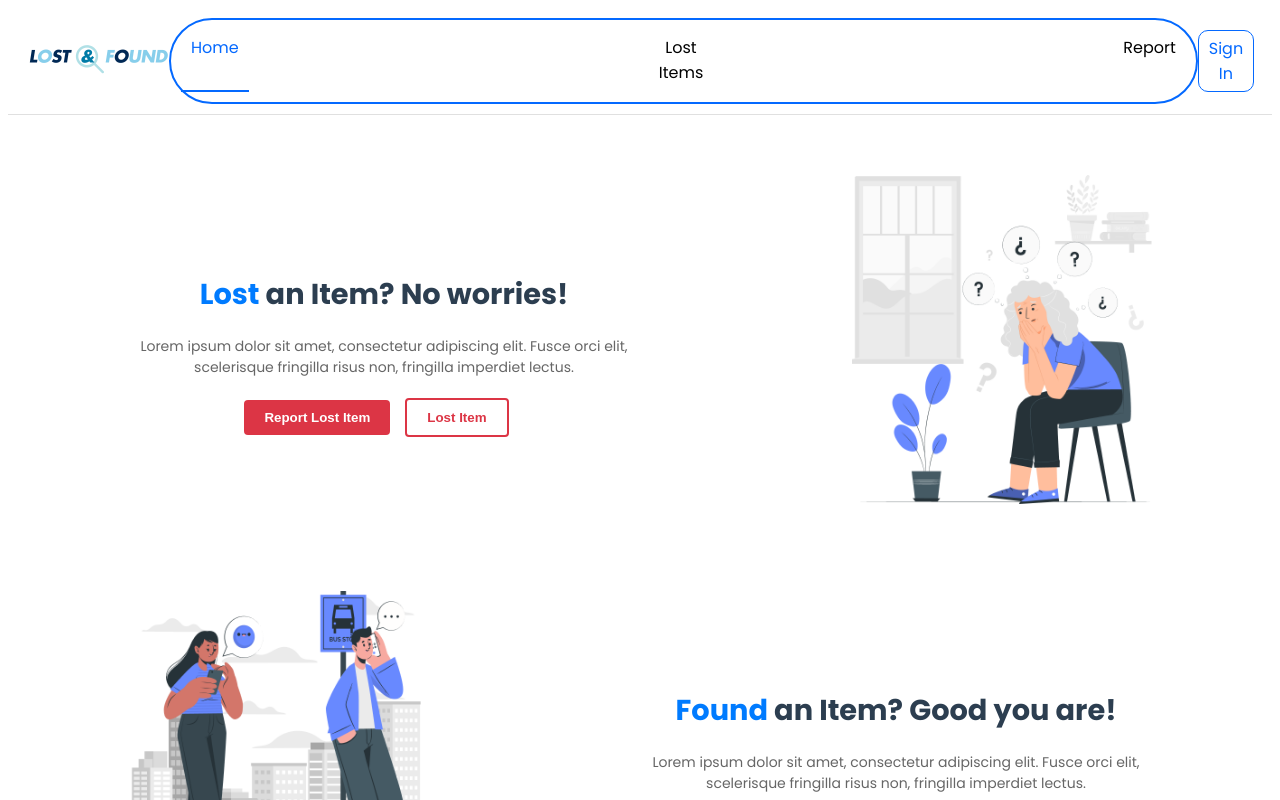
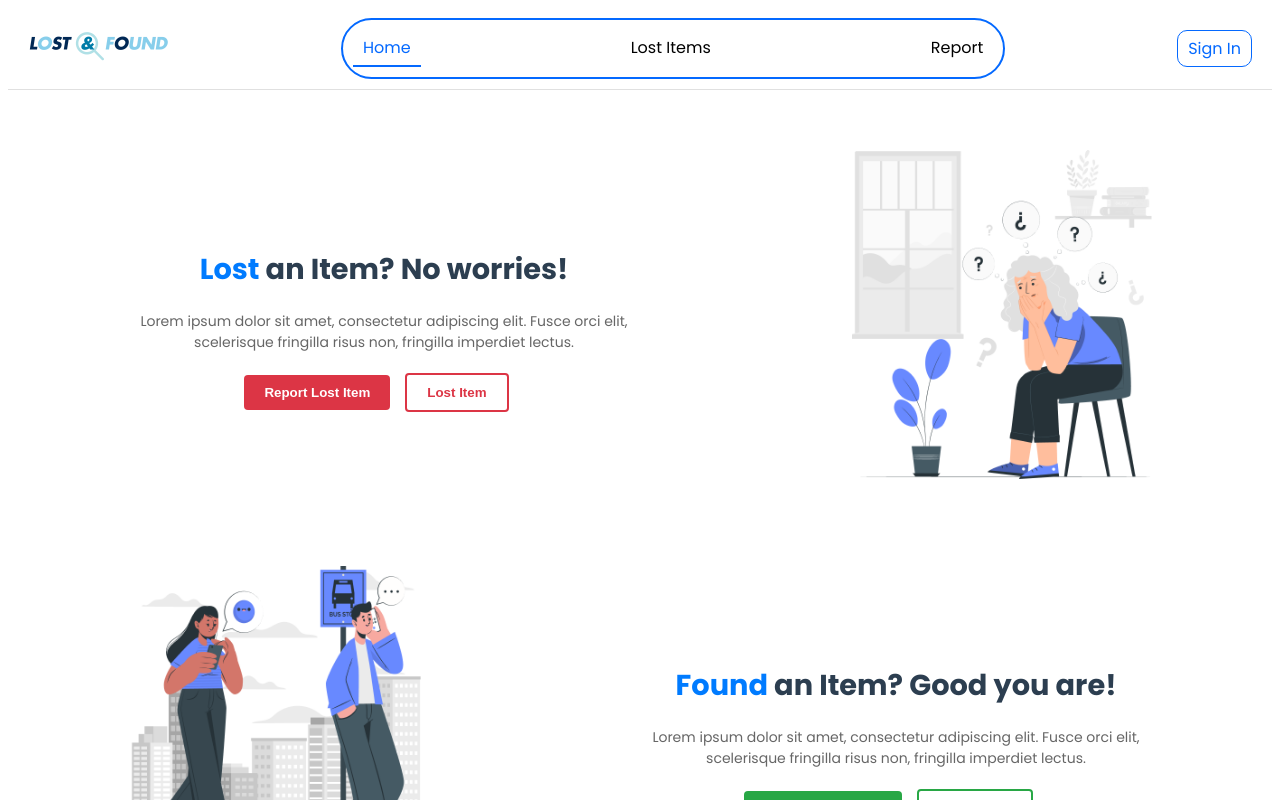
Before and after one commit to DevMohith/Lost-and-Found, a Vue app in the folder lostnfoundwebsite/: page / in a window 1280 px wide. Shown: the top 800 px of the page. Built offline with nearby package versions, Linux system fonts and the light colour scheme.

Commit message:
Minor changes in NavBar

```diff
--- a/lostnfoundwebsite/src/components/Navbar.vue
+++ b/lostnfoundwebsite/src/components/Navbar.vue
@@ -120,7 +120,7 @@ export default {
 
 .router-links {
   display: flex;
-  gap: 400px;
+  gap: 200px;
   padding: 10px;
   background-color: #fff;
   border: 2px solid #0469ff;
```
